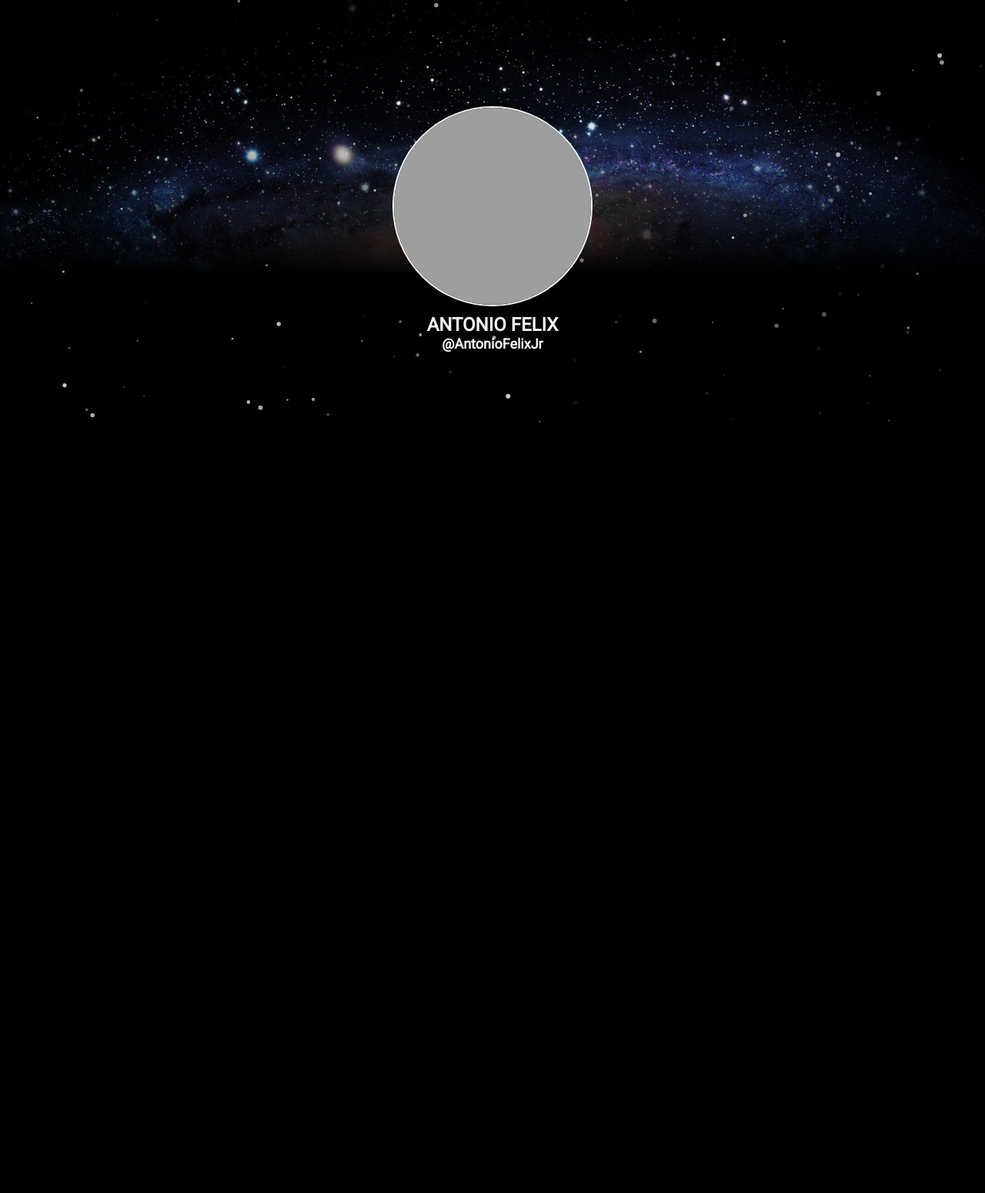
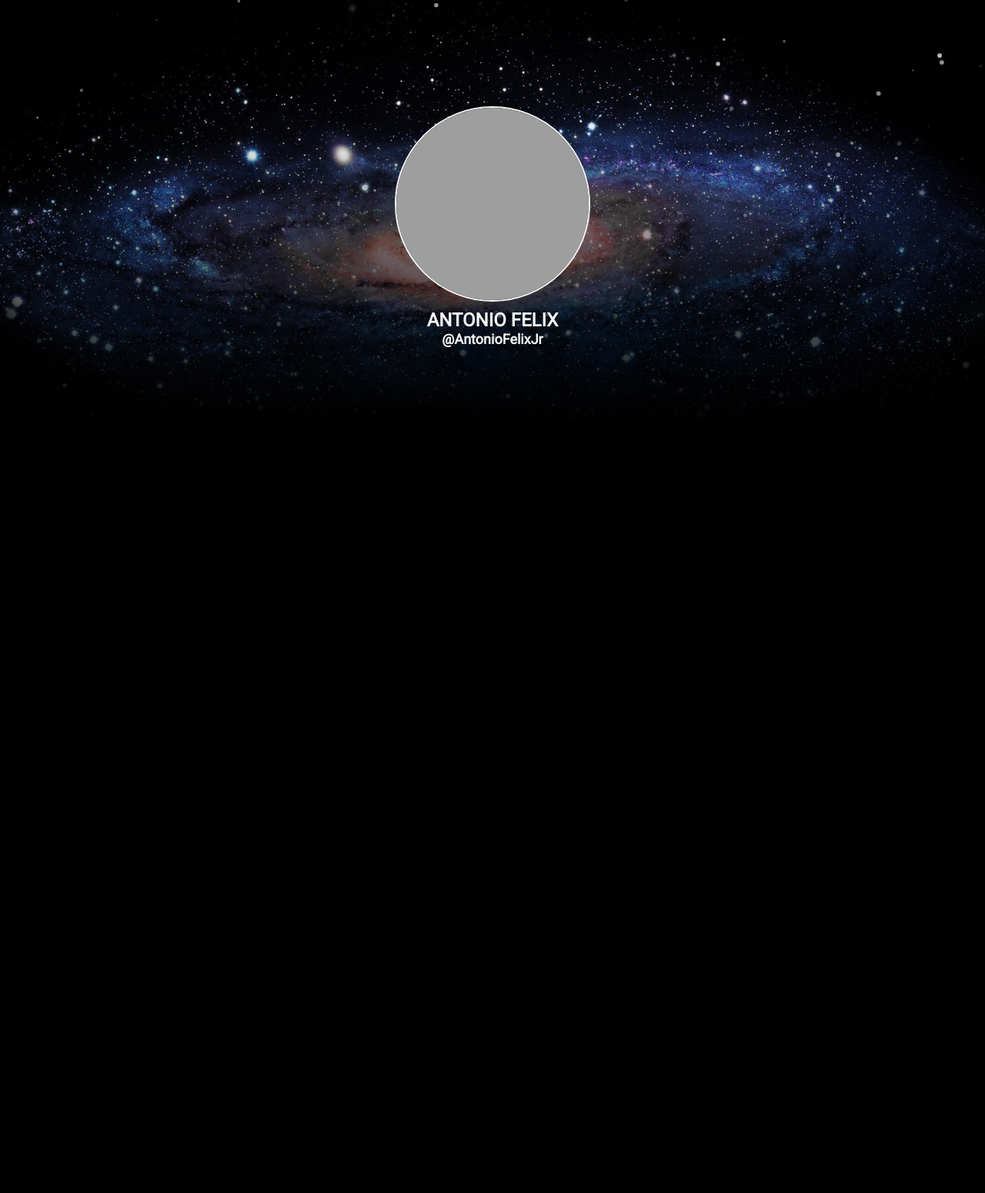
Before and after one commit to AntonioFelixJr/antoniofelixjr.github.io, a Jekyll site: the page built from index.html, in a window 1280 px wide. Shown: the whole page at 77% size. Built offline with Jekyll 4.4.1, drawn with Linux system fonts in a browser that asks for light colours; grey boxes are pictures that could not be loaded.

Commit message:
Ajuste gradient

```diff
--- a/assets/css/style.css
+++ b/assets/css/style.css
@@ -16,7 +16,7 @@ header {
     background-position: top;
     background-attachment: fixed;
     background-color: black;
-    background-image:  linear-gradient(to bottom, rgba(0, 0, 0, 0) 25%, rgba(0, 0, 0, 1) 65%), url("../images/universe.jpg");
+    background-image: url("../images/universe.jpg");
     height: 550px;
 }
 
@@ -30,13 +30,14 @@ header {
     left: 0%;
     top: 25%;
     width: 100%;
+    height: 100%;
     text-align: center;
-
+    background-image:  linear-gradient(to bottom, rgba(0, 0, 0, 0), rgba(0, 0, 0, 1) 75%)
 }
 
 #content-header > img {
-    width: 20%;
-    height: 20%;
+    width: 250px;
+    height: 250px;
     border-radius: 50%;
     border: 2px solid whitesmoke;
 }
--- a/index.html
+++ b/index.html
@@ -5,8 +5,9 @@ layout: default
 <link rel="stylesheet" href="assets/css/style.css">
 <link href="https://fonts.googleapis.com/css2?family=Roboto&display=swap" rel="stylesheet">
 
+{% assign info = site.data.git %}
+
 <header id="header">
-	{% assign info = site.data.git %}
 	<div id="content-header">
 		<img src="{{ info.avatar_url }}" alt="Antonio Felix" />
 		<div id="info">
```
Also changed, not shown: other parts of index.html (+1 -3 lines).
